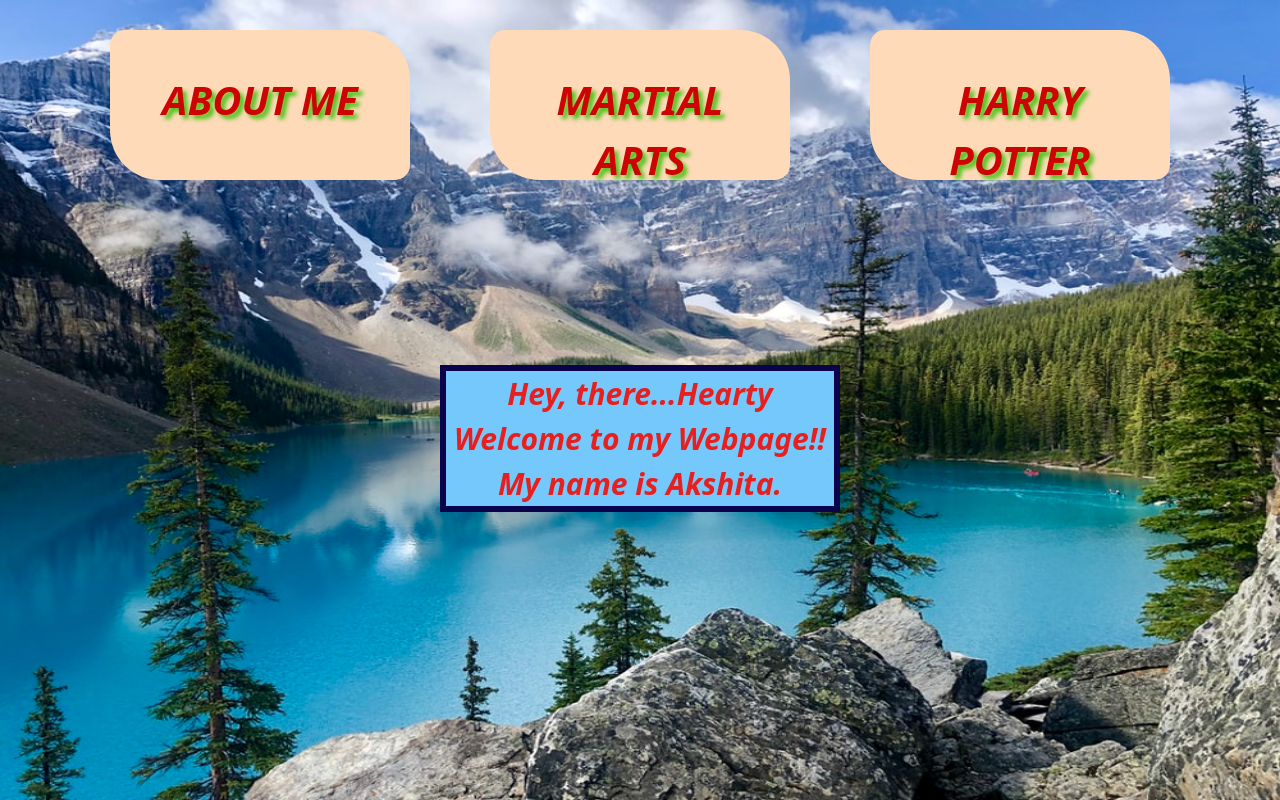
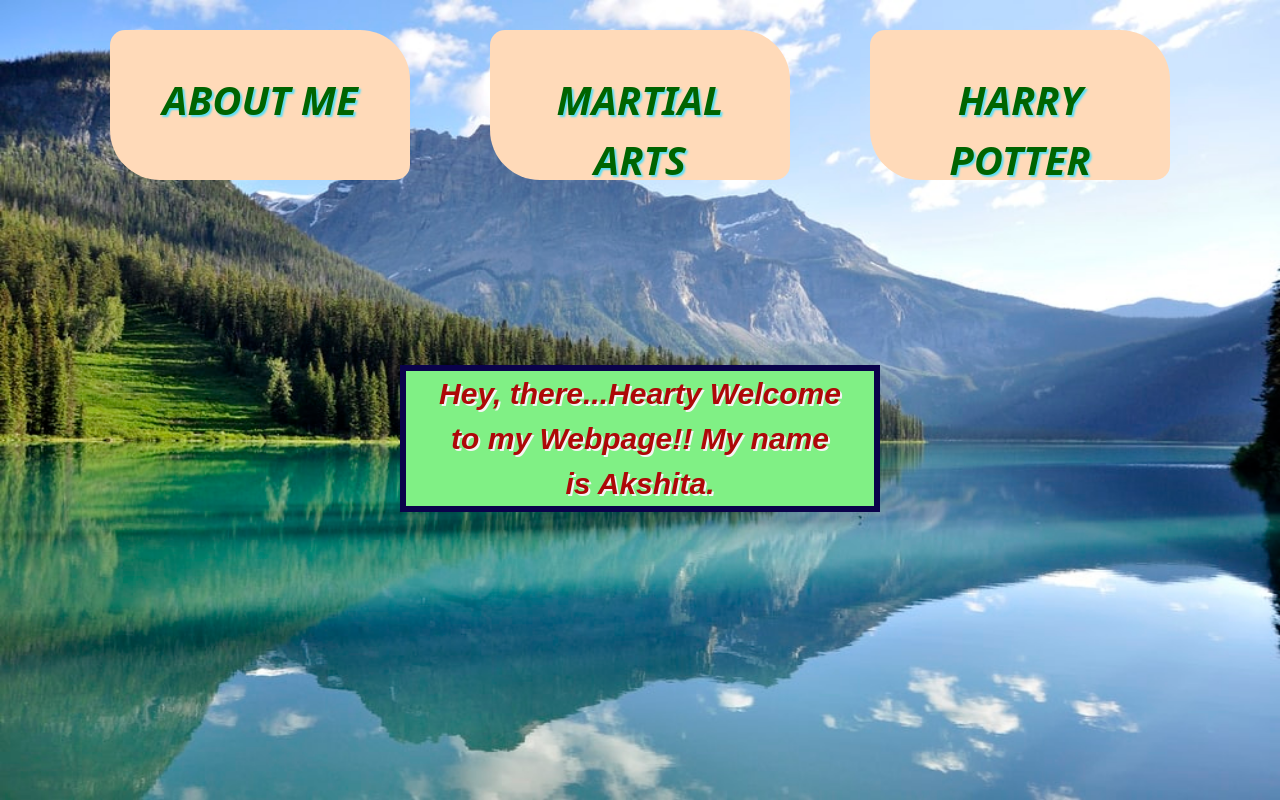
Before and after one commit to Inturi-Akshita/Inturi-Akshita.github.io, a plain HTML site: page index.html in a window 1280 px wide. Drawn offline with nearby package versions, Linux system fonts and the light colour scheme.

Commit message:
modified

```diff
--- a/index.html
+++ b/index.html
@@ -19,4 +19,4 @@
 <p style="text-align:center" id = "content">Hey, there...Hearty Welcome to my Webpage!!  My name is Akshita.</p>
 
 
-<body class = "bg" background="nature.jpg"></body>
+<body class = "bg" background="nature2.jpg"></body>
--- a/starter.css
+++ b/starter.css
@@ -16,7 +16,7 @@
 }
 
 a:link, a:visited {
-    color: rgb(206, 4, 4);
+    color: darkgreen;
     padding: 10px 10px;
     text-align: center;
     text-decoration: yellow;
@@ -26,15 +26,19 @@ a:link, a:visited {
 }
 
 #content {
-    color: rgb(231, 31, 31);
+    color: rgb(173, 8, 8);
     font-weight: bold;
     font-size: 30;
     font-style: oblique;
-    background-color: rgb(117, 200, 252);
-    margin-left: 440px;
-    margin-right: 440px;
+    background-color: rgb(128, 240, 133);
+    margin-left: 400px;
+    margin-right: 400px;
     margin-top: 180px;
     border: 6px solid rgb(10, 2, 75);
+    padding-left: 30px;
+    padding-right: 30px;
+    font-family: Arial, Helvetica, sans-serif;
+    text-shadow: 2px 2px whitesmoke;
 }
 .col {
     margin-left: 40px;
@@ -45,5 +49,5 @@ a:link, a:visited {
     padding: 20px;
     width: 200px;
     height: 150px;
-    text-shadow: 4px 4px 4px rgb(75, 194, 20);
+    text-shadow: 2px 2px 2px rgb(89, 223, 247);
 }
```
Also changed, not shown: nature2.jpg (added).
